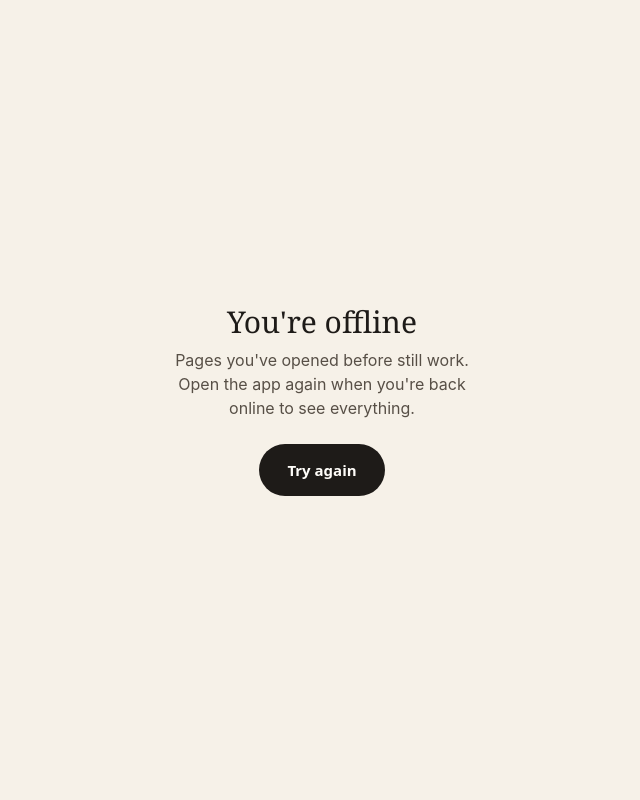
After one commit to LuizVanGrimbergen/table-guide, a Laravel app: page /offline.html in a window 1280 px wide. The commit adds this page. Shown: the whole page, without its empty margins (318-958 px from the left). Run offline with Laravel 12, Linux system fonts and the light colour scheme.

Commit message:
Make it an installable app
Manifest, icons and a small service worker that keeps the last copy of
his screens for offline use and wipes it on logout.

Co-Authored-By: Claude Opus 5.5 <noreply@anthropic.com>

```diff
--- /dev/null
+++ b/public/offline.html
@@ -0,0 +1,59 @@
+<!doctype html>
+<html lang="en">
+    <head>
+        <meta charset="utf-8" />
+        <meta name="viewport" content="width=device-width, initial-scale=1" />
+        <meta name="theme-color" content="#F6F1E8" />
+        <title>Offline · The Collection</title>
+        <style>
+            body {
+                margin: 0;
+                min-height: 100dvh;
+                display: flex;
+                align-items: center;
+                justify-content: center;
+                background: #f6f1e8;
+                color: #1e1b18;
+                font:
+                    16px/1.5 -apple-system,
+                    system-ui,
+                    sans-serif;
+                text-align: center;
+                padding: 24px;
+                box-sizing: border-box;
+            }
+            h1 {
+                font:
+                    400 30px/1.2 Georgia,
+                    serif;
+                margin: 0 0 8px;
+            }
+            p {
+                color: #574f46;
+                margin: 0 0 24px;
+                max-width: 320px;
+            }
+            button {
+                height: 52px;
+                padding: 0 28px;
+                border: 0;
+                border-radius: 26px;
+                background: #1e1b18;
+                color: #fffdf9;
+                font:
+                    600 15px system-ui,
+                    sans-serif;
+            }
+        </style>
+    </head>
+    <body>
+        <div>
+            <h1>You're offline</h1>
+            <p>
+                Pages you've opened before still work. Open the app again when
+                you're back online to see everything.
+            </p>
+            <button type="button" onclick="location.reload()">Try again</button>
+        </div>
+    </body>
+</html>
```
Also changed, not shown: public/sw.js (added, +134 -0 lines), resources/views/app.blade.php (+9 -23 lines), public/apple-touch-icon.png, public/favicon.ico (deleted), public/favicon.svg, public/icon-192.png (added), public/icon-512.png (added), public/icon-maskable-512.png (added), public/manifest.webmanifest (added).
